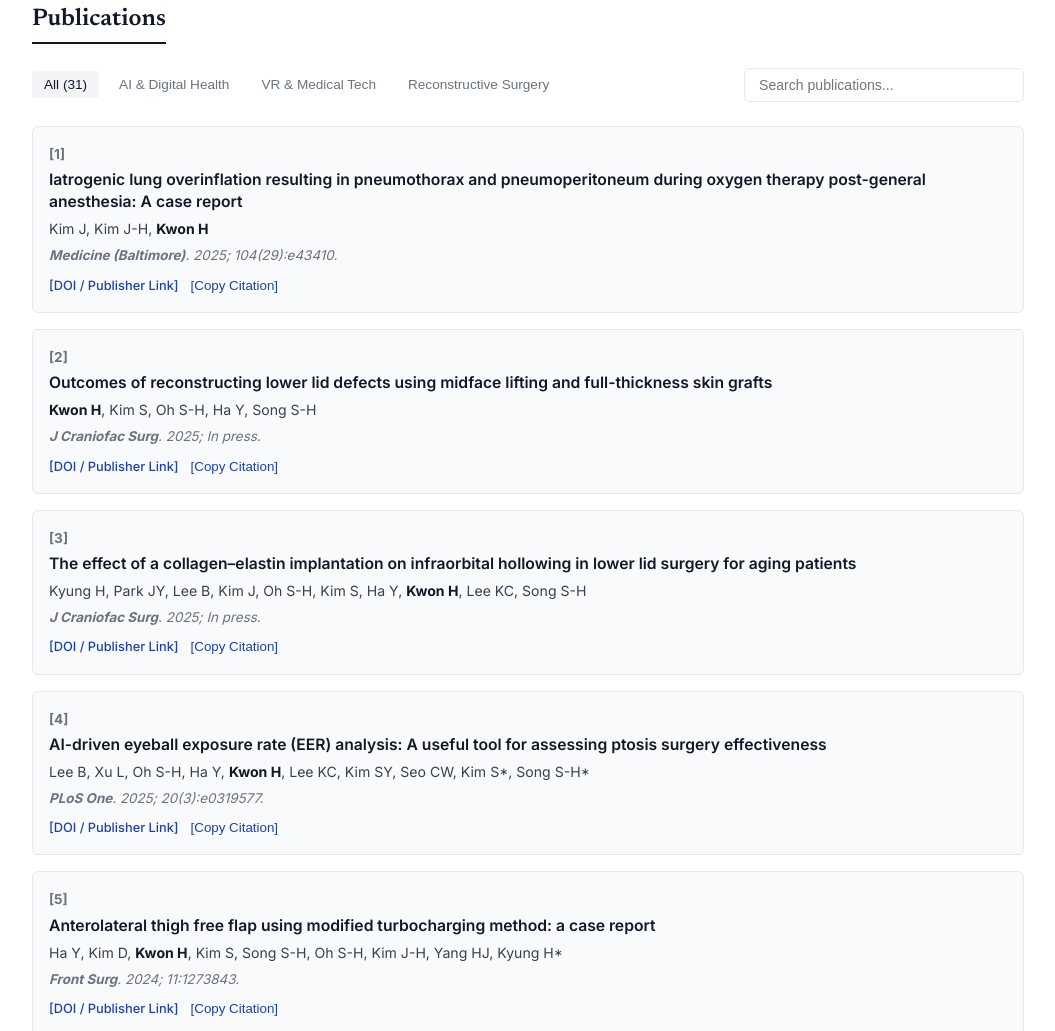
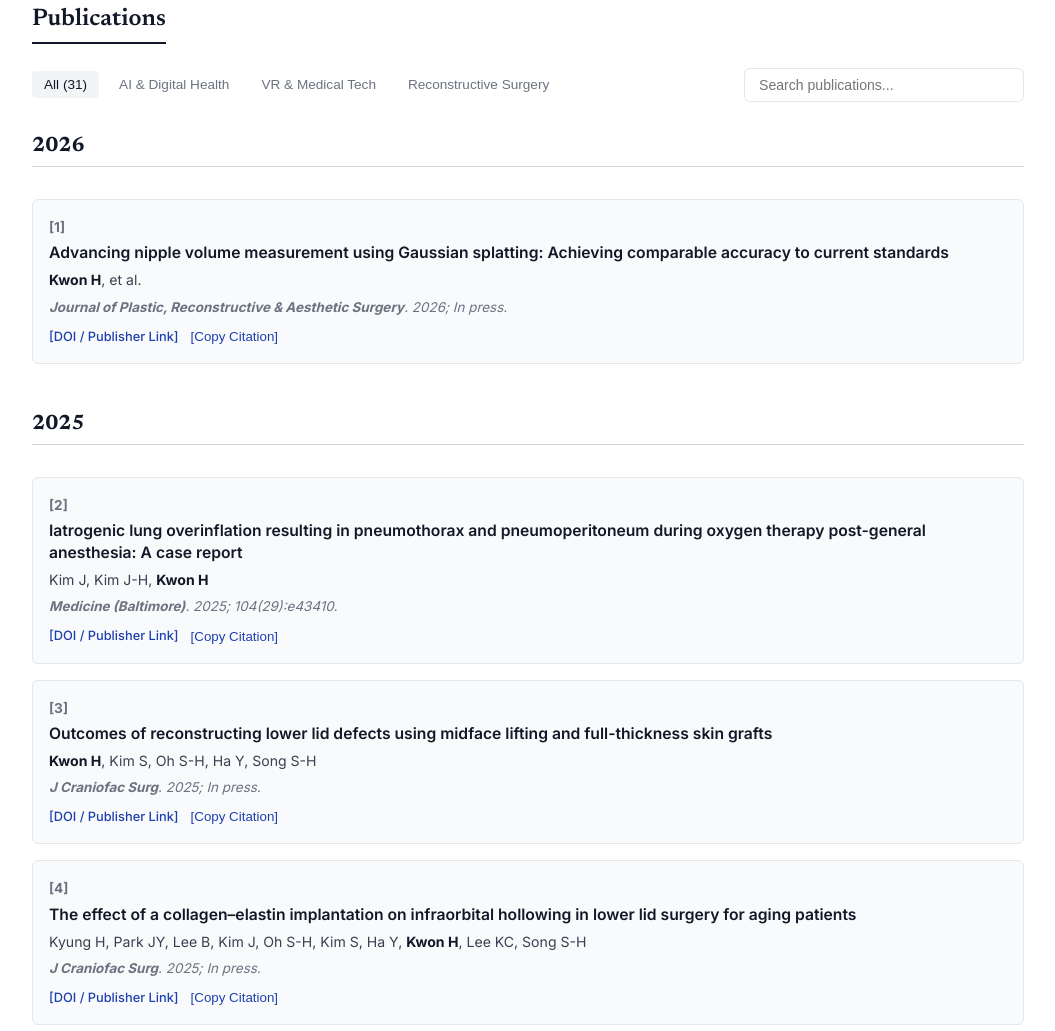
Before and after one commit to HyeokjaeKwon26/HyeokjaeKwon26.github.io, a plain HTML site: page index.html in a window 1280 px wide. Shown: the part 1680-2711 px from the top of the page, without its empty margins (112-1167 px from the left). Drawn offline with nearby package versions, Linux system fonts and the light colour scheme.

Commit message:
Organize publications in reverse chronological order grouped by year (2025 -> 2024 -> 2023 ...)

```diff
--- a/script.js
+++ b/script.js
@@ -65,12 +65,29 @@
     return;
   }
 
-  container.innerHTML = filtered.map((pub) => {
+  // Sort publications by year descending (most recent first)
+  filtered.sort((a, b) => {
+    const yearA = parseInt(a.year) || 9999;
+    const yearB = parseInt(b.year) || 9999;
+    return yearB - yearA;
+  });
+
+  let html = '';
+  let currentYearGroup = '';
+  let globalIndex = 1;
+
+  filtered.forEach((pub) => {
+    const pubYear = pub.year || 'Recent';
+    if (pubYear !== currentYearGroup) {
+      currentYearGroup = pubYear;
+      html += `<h3 class="year-heading">${currentYearGroup}</h3>`;
+    }
+
     const formattedAuthors = pub.authors.replace(/Kwon H/g, '<strong>Kwon H</strong>');
 
-    return `
+    html += `
       <div class="pub-item">
-        <div class="pub-number">[${pub.id}]</div>
+        <div class="pub-number">[${globalIndex++}]</div>
         <div class="pub-title-text">${pub.title}</div>
         <div class="pub-authors-text">${formattedAuthors}</div>
         <div class="pub-meta-text">
@@ -86,7 +103,9 @@
         </div>
       </div>
     `;
-  }).join('');
+  });
+
+  container.innerHTML = html;
 }
 
 function copyCitation(id) {
--- a/styles.css
+++ b/styles.css
@@ -389,6 +389,20 @@
   text-decoration: underline;
 }
 
+.year-heading {
+  font-family: var(--font-serif);
+  font-size: 1.3rem;
+  font-weight: 700;
+  color: var(--text-primary);
+  margin: 32px 0 16px 0;
+  padding-bottom: 6px;
+  border-bottom: 1px solid var(--border-dark);
+}
+
+.year-heading:first-child {
+  margin-top: 8px;
+}
+
 /* Simple Footer & Contact */
 .contact-grid {
   display: grid;
```
